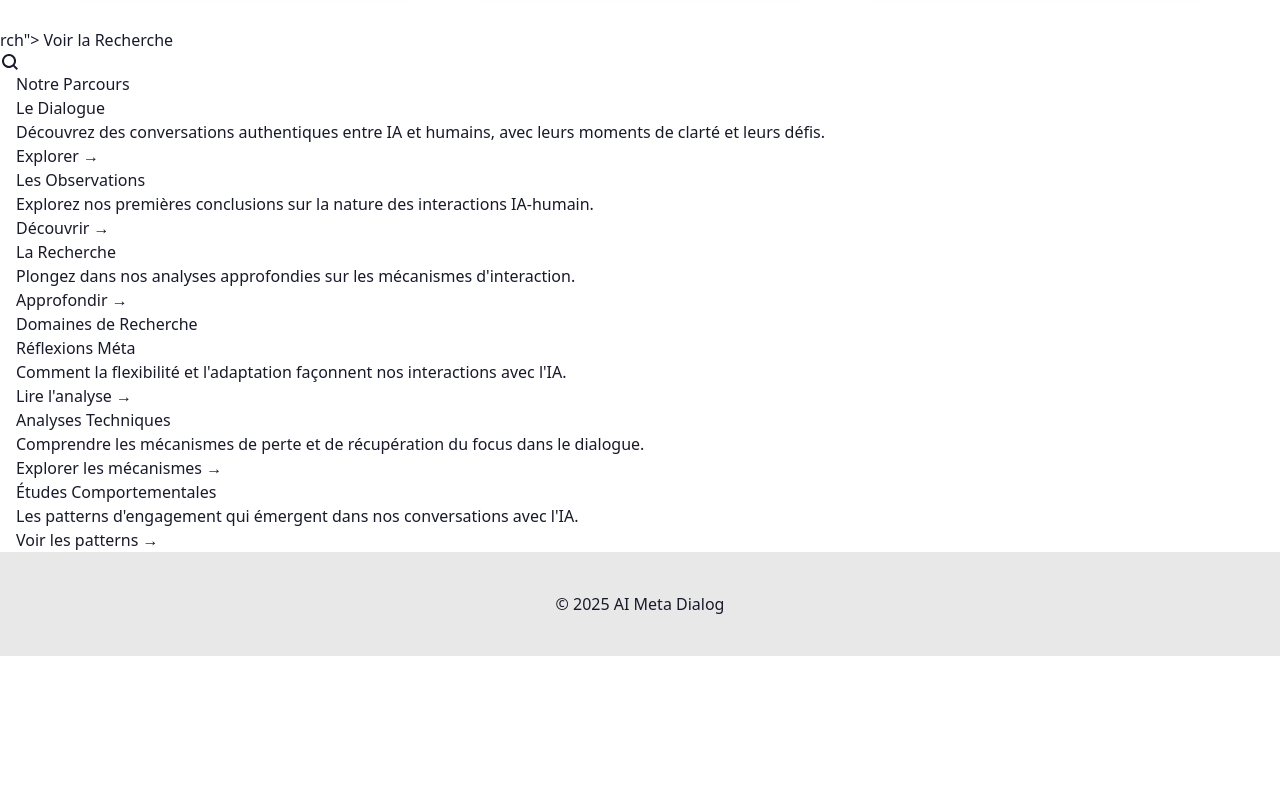
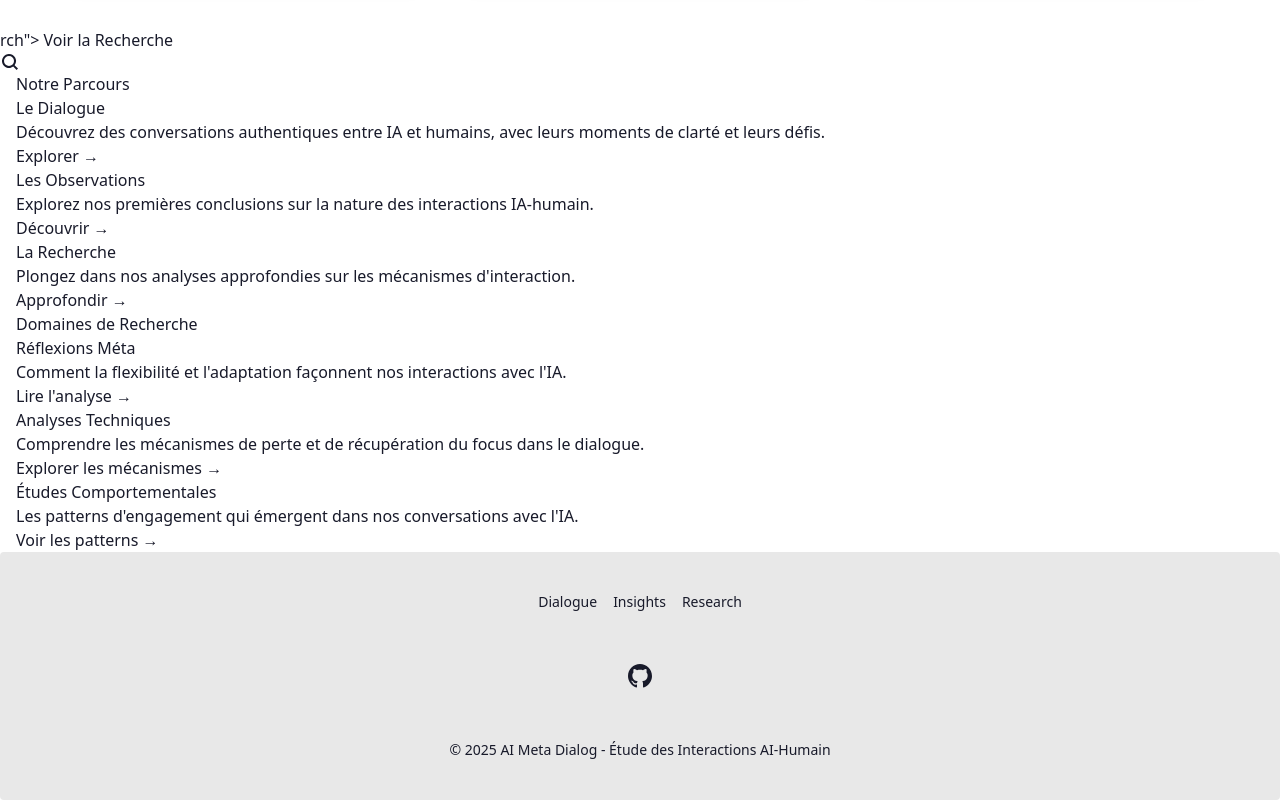
Before and after one commit to yet-studio/quantum-dialog, a website with bundled scripts: page index.html in a window 1280 px wide. Shown: the part 1004-1804 px from the top of the page. Before the commit the page ends 1660 px from the top, so only its background shows below. Built offline with nearby package versions, Linux system fonts and the light colour scheme.

Commit message:
feat: improve footer with links and GitHub icon

```diff
--- a/index.html
+++ b/index.html
@@ -240,9 +240,21 @@
         </section>
     </main>
 
-    <footer class="footer footer-center p-10 bg-base-200 text-base-content">
+    <footer class="footer footer-center p-10 bg-base-200 text-base-content rounded">
+        <div class="grid grid-flow-col gap-4">
+            <a href="dialogue/" class="link link-hover">Dialogue</a>
+            <a href="insights/" class="link link-hover">Insights</a>
+            <a href="research/" class="link link-hover">Research</a>
+        </div>
         <div>
-            <p class="text-base">&copy; 2025 AI Meta Dialog</p>
+            <div class="grid grid-flow-col gap-4">
+                <a href="https://github.com/yet-studio/quantum-dialog" class="btn btn-ghost btn-square">
+                    <svg xmlns="http://www.w3.org/2000/svg" width="24" height="24" viewBox="0 0 24 24" class="fill-current"><path d="M12 0c-6.626 0-12 5.373-12 12 0 5.302 3.438 9.8 8.207 11.387.599.111.793-.261.793-.577v-2.234c-3.338.726-4.033-1.416-4.033-1.416-.546-1.387-1.333-1.756-1.333-1.756-1.089-.745.083-.729.083-.729 1.205.084 1.839 1.237 1.839 1.237 1.07 1.834 2.807 1.304 3.492.997.107-.775.418-1.305.762-1.604-2.665-.305-5.467-1.334-5.467-5.931 0-1.311.469-2.381 1.236-3.221-.124-.303-.535-1.524.117-3.176 0 0 1.008-.322 3.301 1.23.957-.266 1.983-.399 3.003-.404 1.02.005 2.047.138 3.006.404 2.291-1.552 3.297-1.23 3.297-1.23.653 1.653.242 2.874.118 3.176.77.84 1.235 1.911 1.235 3.221 0 4.609-2.807 5.624-5.479 5.921.43.372.823 1.102.823 2.222v3.293c0 .319.192.694.801.576 4.765-1.589 8.199-6.086 8.199-11.386 0-6.627-5.373-12-12-12z"/></svg>
+                </a>
+            </div>
+        </div>
+        <div>
+            <p>&copy; 2025 AI Meta Dialog - Étude des Interactions AI-Humain</p>
         </div>
     </footer>
 
```
Also changed, not shown: styles/output.css.
